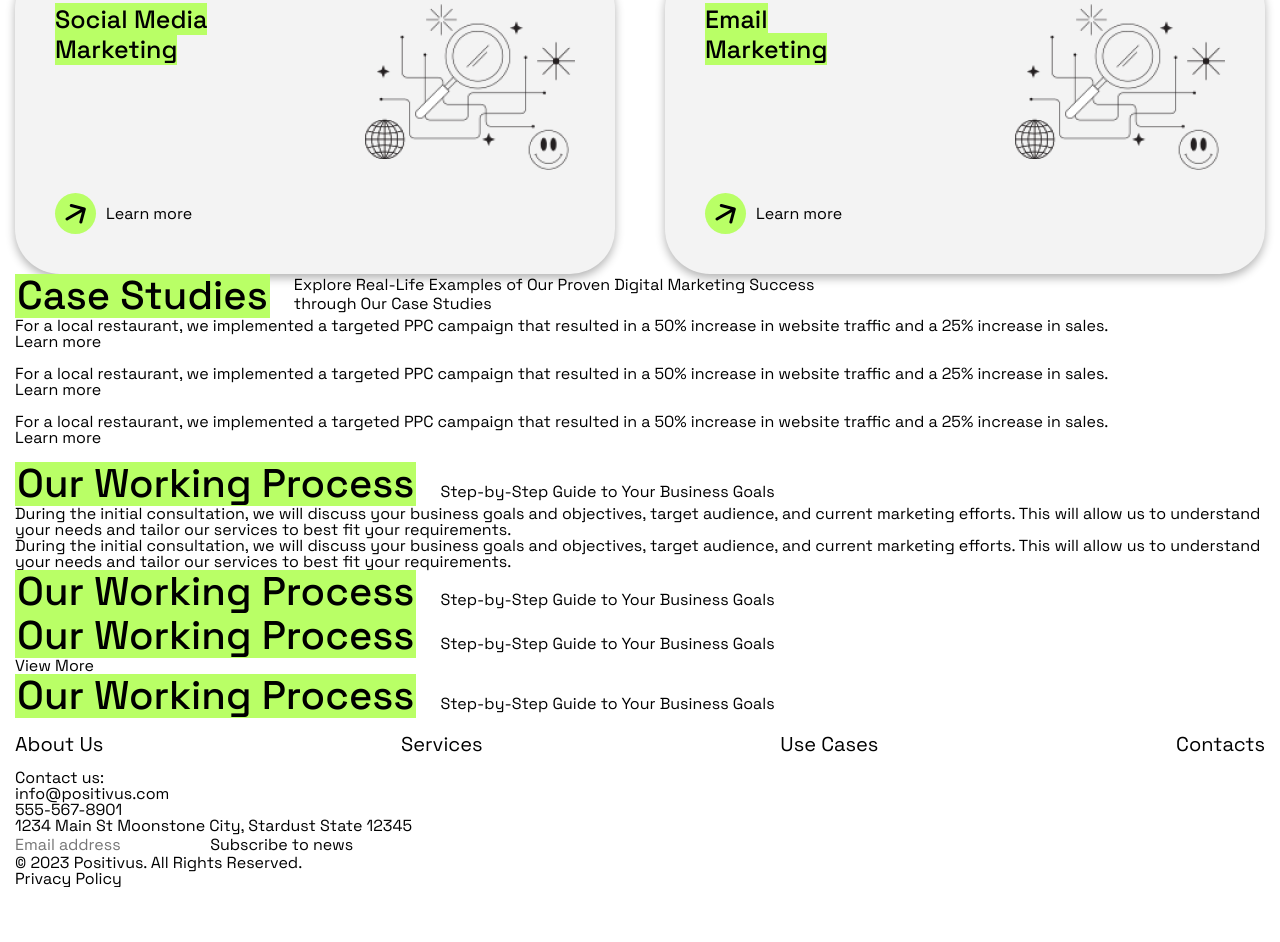
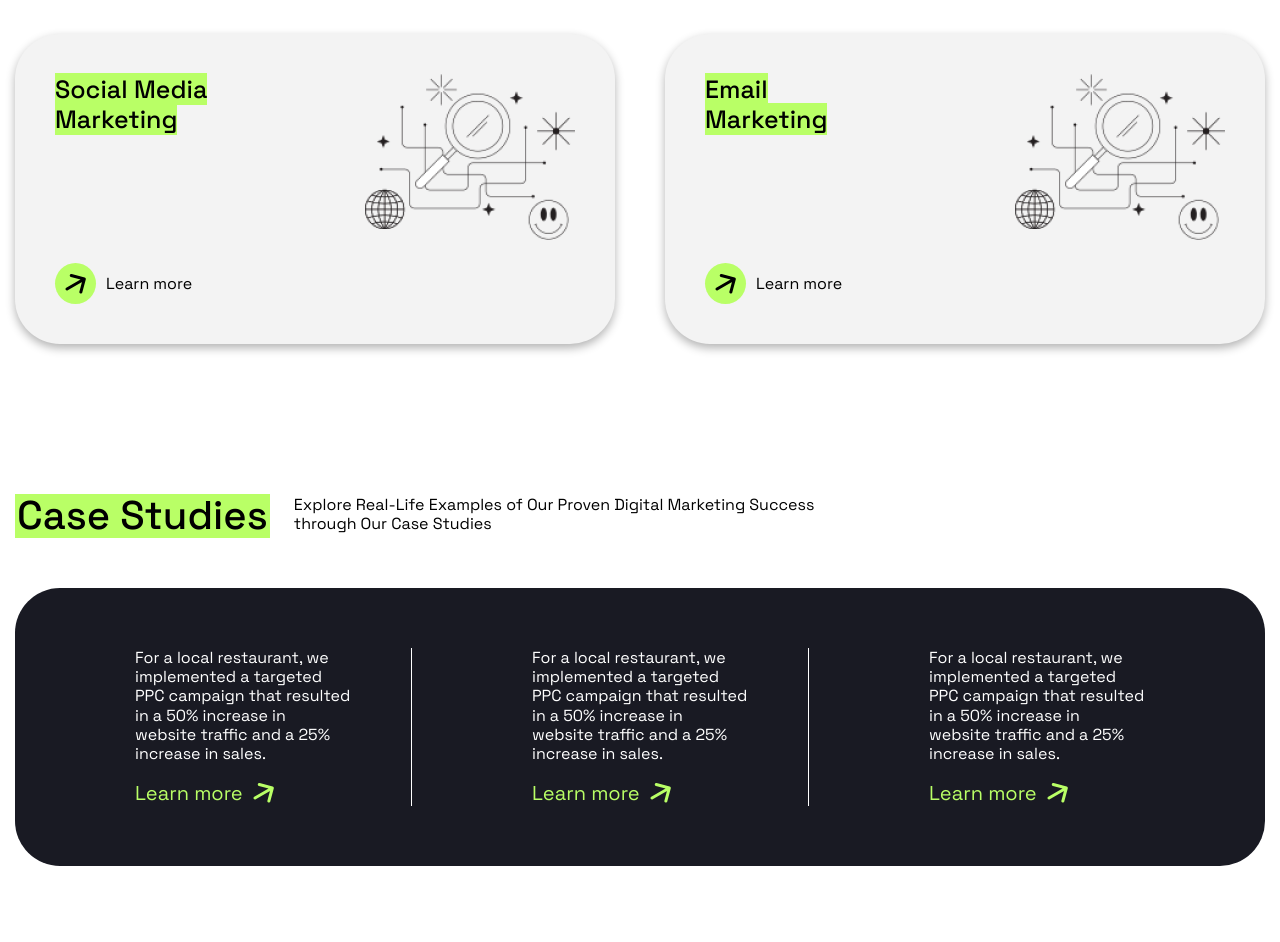
Before and after one commit to janeund/marketing-agency, a website built with webpack: page src/index.html in a window 1280 px wide. Shown: the part 1438-2380 px from the top of the page. Before the commit the page ends 2325 px from the top, so only its background shows below. Built offline with nearby package versions, Linux system fonts and the light colour scheme.

Commit message:
feat: add styles for cases section

```diff
--- a/src/index.html
+++ b/src/index.html
@@ -135,7 +135,7 @@
       <section class="cases">
         <div class="cases__container container">
           <div class="cases__body">
-            <div class="cases__header">
+            <div class="cases__header section-header">
               <h2 class="cases__title section-title">Case Studies</h2>
               <p class="cases__desc section-desc">Explore Real-Life Examples of Our Proven Digital Marketing Success through Our Case Studies</p>
             </div>
@@ -147,7 +147,11 @@
                   </div>
                   <a class="cases-item__button">
                     <p class="cases-item__text">Learn more</p>
-                    <img class="cases-item__icon" src="" alt="">
+                    <div class="cases-item__icon">
+                      <svg width="21" height="20" viewBox="0 0 21 20" fill="none" xmlns="http://www.w3.org/2000/svg">
+                        <path d="M1.25 13.701C0.532561 14.1152 0.286748 15.0326 0.700962 15.75C1.11518 16.4674 2.03256 16.7133 2.75 16.299L1.25 13.701ZM20.7694 5.38823C20.9838 4.58803 20.5089 3.76552 19.7087 3.55111L6.66874 0.0570541C5.86854 -0.157359 5.04603 0.317515 4.83162 1.11771C4.61721 1.91791 5.09208 2.74042 5.89228 2.95483L17.4834 6.06066L14.3776 17.6518C14.1631 18.452 14.638 19.2745 15.4382 19.4889C16.2384 19.7033 17.0609 19.2284 17.2753 18.4282L20.7694 5.38823ZM2.75 16.299L20.0705 6.29904L18.5705 3.70096L1.25 13.701L2.75 16.299Z" fill="#B9FF66"/>
+                      </svg>
+                    </div>
                   </a>
                 </li>
                 <li class="cases__item cases-item">
@@ -156,7 +160,11 @@
                   </div>
                   <a class="cases-item__button">
                     <p class="cases-item__text">Learn more</p>
-                    <img class="cases-item__icon" src="" alt="">
+                    <div class="cases-item__icon">
+                      <svg width="21" height="20" viewBox="0 0 21 20" fill="none" xmlns="http://www.w3.org/2000/svg">
+                        <path d="M1.25 13.701C0.532561 14.1152 0.286748 15.0326 0.700962 15.75C1.11518 16.4674 2.03256 16.7133 2.75 16.299L1.25 13.701ZM20.7694 5.38823C20.9838 4.58803 20.5089 3.76552 19.7087 3.55111L6.66874 0.0570541C5.86854 -0.157359 5.04603 0.317515 4.83162 1.11771C4.61721 1.91791 5.09208 2.74042 5.89228 2.95483L17.4834 6.06066L14.3776 17.6518C14.1631 18.452 14.638 19.2745 15.4382 19.4889C16.2384 19.7033 17.0609 19.2284 17.2753 18.4282L20.7694 5.38823ZM2.75 16.299L20.0705 6.29904L18.5705 3.70096L1.25 13.701L2.75 16.299Z" fill="#B9FF66"/>
+                      </svg>
+                    </div>
                   </a>
                 </li>
                 <li class="cases__item cases-item">
@@ -165,7 +173,11 @@
                   </div>
                   <a class="cases-item__button">
                     <p class="cases-item__text">Learn more</p>
-                    <img class="cases-item__icon" src="" alt="">
+                    <div class="cases-item__icon">
+                      <svg width="21" height="20" viewBox="0 0 21 20" fill="none" xmlns="http://www.w3.org/2000/svg">
+                        <path d="M1.25 13.701C0.532561 14.1152 0.286748 15.0326 0.700962 15.75C1.11518 16.4674 2.03256 16.7133 2.75 16.299L1.25 13.701ZM20.7694 5.38823C20.9838 4.58803 20.5089 3.76552 19.7087 3.55111L6.66874 0.0570541C5.86854 -0.157359 5.04603 0.317515 4.83162 1.11771C4.61721 1.91791 5.09208 2.74042 5.89228 2.95483L17.4834 6.06066L14.3776 17.6518C14.1631 18.452 14.638 19.2745 15.4382 19.4889C16.2384 19.7033 17.0609 19.2284 17.2753 18.4282L20.7694 5.38823ZM2.75 16.299L20.0705 6.29904L18.5705 3.70096L1.25 13.701L2.75 16.299Z" fill="#B9FF66"/>
+                      </svg>
+                    </div>
                   </a>
                 </li>
               </ul>
@@ -176,7 +188,7 @@
       <section class="process">
         <div class="process__container container">
           <div class="process__body">
-            <div class="process__header">
+            <div class="process__header section-header">
               <h2 class="process__title section-title">Our Working Process </h2>
               <p class="process__desc section-desc">Step-by-Step Guide to Your Business Goals</p>
             </div>
@@ -206,7 +218,7 @@
       <section class="testimonials">
         <div class="testimonials__container container">
           <div class="testimonials__body">
-            <div class="testimonials__header">
+            <div class="testimonials__header section-header">
               <h2 class="testimonials__title section-title">Our Working Process </h2>
               <p class="testimonials__desc section-desc">Step-by-Step Guide to Your Business Goals</p>
             </div>
@@ -217,7 +229,7 @@
       <section class="blog">
         <div class="blog__container container">
           <div class="blog__body">
-            <div class="blog__header">
+            <div class="blog__header section-header">
               <h2 class="blog__title section-title">Our Working Process </h2>
               <p class="blog__desc section-desc">Step-by-Step Guide to Your Business Goals</p>
             </div>
@@ -231,7 +243,7 @@
       <section class="contact">
         <div class="contact__container container">
           <div class="contact__body">
-            <div class="contact__header">
+            <div class="contact__header section-header">
               <h2 class="contact__title section-title">Our Working Process </h2>
               <p class="contact__desc section-desc">Step-by-Step Guide to Your Business Goals</p>
             </div>
--- a/src/scss/layouts/_cases.scss
+++ b/src/scss/layouts/_cases.scss
@@ -0,0 +1,33 @@
+@use "../abstracts/index" as *;
+
+.cases {
+  &__items {
+    display: flex;
+    column-gap: toRem(60);
+    padding: toRem(60);
+    border-radius: toRem(45);
+    background-color: $colorDark;
+    color: $colorWhite;
+  }
+}
+
+.cases-item {
+  &__desc {
+    line-height: 1.2;
+    margin-bottom: toRem(20);
+  }
+  padding-inline: toRem(60);
+  &__button {
+    display: flex;
+    cursor: pointer;
+  }
+  &__text {
+    font-size: toRem(20);
+    color: $colorGreen;
+    margin-right: toRem(10);
+  }
+}
+
+.cases-item:not(:last-child) {
+  border-right: 1px solid $colorWhite;
+}
--- a/src/scss/layouts/_hero.scss
+++ b/src/scss/layouts/_hero.scss
@@ -3,7 +3,6 @@
 .hero {
   padding: toRem(70) 0;
   min-height: 100vh;
-  margin-bottom: toRem(80);
   &__body {
     display: grid;
     grid-template-columns: minmax(toRem(330), toRem(530)) 1fr;
--- a/src/scss/style.scss
+++ b/src/scss/style.scss
@@ -15,8 +15,12 @@
   overflow: hidden;
 }
 
-.main {
+.page {
   flex: 1 1 auto;
+}
+
+section:not(:last-child) {
+  margin-bottom: toRem(150);
 }
 
 .container {
```
